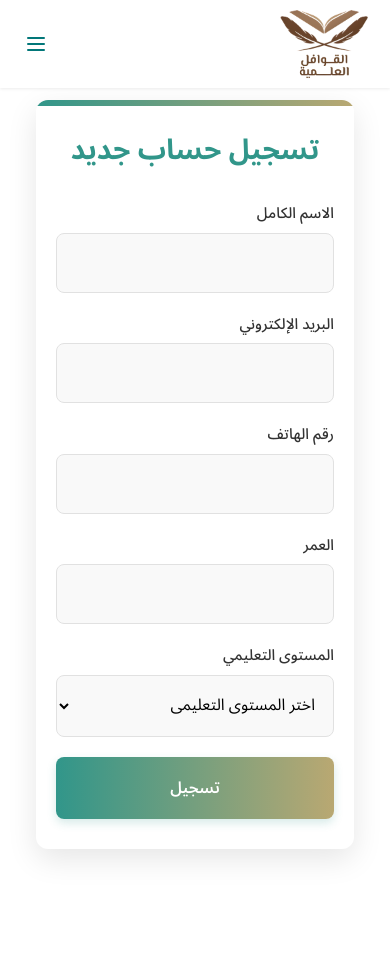
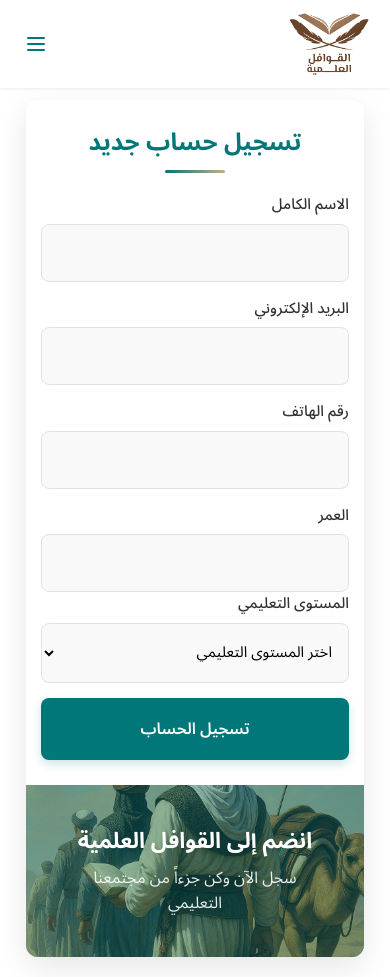
Before and after one commit to Anwrk/PFE, a Django app: page /register/ in a window 390 px wide. Before the commit the page ends 859 px from the top, so only its background shows below. Run offline with Django 4.2, Linux system fonts and the light colour scheme.

Commit message:
update: fixed logo size, improved input layout, changed submit button color, added AI background

```diff
--- a/main/static/css/register.css
+++ b/main/static/css/register.css
@@ -1,16 +1,31 @@
 :root {
-    --primary-color: #31968a;
-    --secondary-color: #b9a872;
+    --primary-color: #027779;
+    --primary-light: #058f92;
+    --primary-dark: #015c5e;
+    --secondary-color: #C3AC89;
+    --secondary-light: #d4c2a6;
     --text-dark: #333;
     --text-light: #666;
     --white: #ffffff;
     --border-radius: 8px;
     --shadow: 0 4px 12px rgba(0, 0, 0, 0.08);
+    --card-shadow: 0 10px 30px rgba(0, 0, 0, 0.1);
 }
+
 * {
     margin: 0;
     padding: 0;
     box-sizing: border-box;
+    font-family: 'Noto Sans Arabic', sans-serif;
+}
+
+body {
+    background-color: #f8f9fa;
+    direction: rtl;
+}
+
+section {
+    padding: 0 !important;
 }
 
 main {
@@ -18,29 +33,78 @@ main {
     display: flex;
     align-items: center;
     justify-content: center;
-    padding: 40px 20px;
+    padding: 20px;
     padding-top: 100px;
 }
 
-.form-section {
-    background-color: var(--white);
+.registration-container {
+    display: flex;
+    width: 100%;
+    max-width: 1000px;
+    background: var(--white);
     border-radius: 16px;
-    box-shadow: 0 10px 30px rgba(0, 0, 0, 0.1);
-    width: 100%;
-    max-width: 500px;
+    overflow: hidden;
+    box-shadow: var(--card-shadow);
+}
+
+.image-panel {
+    flex: 1;
+    background-color: var(--primary-color);
+    position: relative;
+    display: flex;
+    flex-direction: column;
+    align-items: center;
+    justify-content: center;
+    color: var(--white);
     padding: 40px;
-    position: relative;
+    min-height: 600px;
     overflow: hidden;
 }
 
-.form-section::before {
+.image-panel::before {
     content: "";
     position: absolute;
     top: 0;
     left: 0;
+    right: 0;
+    bottom: 0;
+    background-image: url(images/qawafil.png);
+    background-size: cover;
+    background-position: center;
+    opacity: 0.6;
+    z-index: 1;
+}
+
+.image-placeholder {
+    position: relative;
+    z-index: 2;
+    text-align: center;
+    padding: 20px;
+}
+
+.image-placeholder h3 {
+    font-size: 28px;
+    font-weight: 700;
+    margin-bottom: 16px;
+    text-shadow: 0 2px 4px rgba(0, 0, 0, 0.1);
+}
+
+.image-placeholder p {
+    font-size: 18px;
+    line-height: 1.6;
+    opacity: 0.9;
+}
+
+.form-panel {
+    flex: 1.2;
+    padding: 40px;
+    background-color: var(--white);
+}
+
+.form-section {
     width: 100%;
-    height: 6px;
-    background: linear-gradient(to right, var(--primary-color), var(--secondary-color));
+    max-width: 500px;
+    margin: 0 auto;
 }
 
 .form-section h2 {
@@ -49,11 +113,52 @@ main {
     margin-bottom: 30px;
     font-size: 28px;
     font-weight: 700;
+    position: relative;
+    padding-bottom: 12px;
+}
+
+.form-section h2::after {
+    content: "";
+    position: absolute;
+    bottom: 0;
+    left: 50%;
+    transform: translateX(-50%);
+    width: 60px;
+    height: 3px;
+    background: linear-gradient(to right, var(--primary-color), var(--secondary-color));
+    border-radius: 2px;
+}
+
+.form-row {
+    display: flex;
+    gap: 15px;
+    margin-bottom: 20px;
+}
+
+.form-row .form-group {
+    flex: 1;
+    margin-bottom: 0;
+}
+
+@media (max-width: 768px) {
+    .form-row {
+        flex-direction: column;
+        gap: 15px;
+    }
+
+    .form-row .form-group {
+        margin-bottom: 0;
+    }
+
+    .form-row:not(:last-child) {
+        margin-bottom: 0;
+    }
 }
 
 .form-group {
-    margin-bottom: 24px;
+    margin-bottom: 20px;
     position: relative;
+    width: 100%;
 }
 
 .form-group label {
@@ -80,11 +185,11 @@ main {
     border-color: var(--primary-color);
     outline: none;
     background-color: #fff;
-    box-shadow: 0 0 0 3px rgba(49, 150, 138, 0.1);
+    box-shadow: 0 0 0 3px rgba(2, 119, 121, 0.1);
 }
 
 .form-submit {
-    background: linear-gradient(to right, var(--primary-color), var(--secondary-color));
+    background: var(--primary-color);
     color: var(--white);
     border: none;
     width: 100%;
@@ -95,38 +200,16 @@ main {
     cursor: pointer;
     transition: all 0.3s ease;
     margin-top: 10px;
-    box-shadow: 0 4px 10px rgba(49, 150, 138, 0.2);
+    box-shadow: 0 4px 10px rgba(2, 119, 121, 0.2);
 }
 
 .form-submit:hover {
-    transform: translateY(-2px);
-    box-shadow: 0 6px 15px rgba(49, 150, 138, 0.3);
+    box-shadow: 0 6px 15px rgba(2, 119, 121, 0.3);
+    background: var(--primary-dark);
 }
 
 .form-submit:active {
     transform: translateY(0);
-}
-
-/* Responsive Adjustments */
-@media (max-width: 576px) {
-    .form-section {
-        padding: 30px 20px;
-        border-radius: 12px;
-    }
-
-    .form-group {
-        margin-bottom: 20px;
-    }
-
-    .form-group input,
-    .form-group select {
-        padding: 12px 14px;
-    }
-
-    .form-submit {
-        padding: 14px;
-        font-size: 16px;
-    }
 }
 
 /* Animation */
@@ -175,3 +258,73 @@ main {
     opacity: 0;
     animation: fadeIn 0.5s ease-out 0.6s forwards;
 }
+
+.login-link {
+    opacity: 0;
+    animation: fadeIn 0.5s ease-out 0.7s forwards;
+}
+
+/* Responsive Adjustments */
+@media (max-width: 992px) {
+    .registration-container {
+        flex-direction: column;
+        max-width: 600px;
+    }
+
+    .image-panel {
+        min-height: 200px;
+    }
+
+    .form-panel {
+        padding: 30px 25px;
+    }
+}
+
+@media (max-width: 576px) {
+    main {
+        padding-left: 10px;
+        padding-right: 10px;
+    }
+
+    .registration-container {
+        border-radius: 12px;
+    }
+
+    .image-panel {
+        min-height: 150px;
+        padding: 20px;
+    }
+
+    .image-placeholder h3 {
+        font-size: 22px;
+        margin-bottom: 8px;
+    }
+
+    .image-placeholder p {
+        font-size: 16px;
+    }
+
+    .form-panel {
+        padding: 25px 15px;
+    }
+
+    .form-section h2 {
+        font-size: 24px;
+        margin-bottom: 20px;
+    }
+
+    .form-group {
+        margin-bottom: 15px;
+    }
+
+    .form-group input,
+    .form-group select {
+        padding: 12px;
+        font-size: 15px;
+    }
+
+    .form-submit {
+        padding: 14px;
+        font-size: 16px;
+    }
+}
--- a/main/static/css/style.css
+++ b/main/static/css/style.css
@@ -938,8 +938,8 @@ section {
 }
 
 .navbar-logo {
-    width: 100px;
-    height: 100px;
+    width: 90px;
+    height: 90px;
 }
 
 .navbar-logo img {
--- a/main/templates/main/register.html
+++ b/main/templates/main/register.html
@@ -13,6 +13,8 @@
 
 {% block content %}
 <main>
+    <div class="registration-container">
+        <div class="form-panel">
             <section class="form-section">
                 <h2>تسجيل حساب جديد</h2>
                 <form method="POST">
@@ -27,6 +29,7 @@
                         <input type="email" name="email" id="email" required>
                     </div>
 
+                    <div class="form-row">
                         <div class="form-group">
                             <label for="phone_num">رقم الهاتف</label>
                             <input type="tel" name="phone_num" id="phone_num" required>
@@ -36,7 +39,7 @@
                             <label for="age">العمر</label>
                             <input type="number" name="age" id="age" min="5" max="120" required>
                         </div>
-
+                    </div>
                     <div class="form-group">
                         <label for="education_level">المستوى التعليمي</label>
                         <select name="education_level" id="education_level" required>
@@ -49,8 +52,16 @@
                         </select>
                     </div>
 
-            <button type="submit" class="form-submit">تسجيل</button>
+                    <button type="submit" class="form-submit">تسجيل الحساب</button>
                 </form>
             </section>
+        </div>
+        <div class="image-panel">
+            <div class="image-placeholder">
+                <h3>انضم إلى القوافل العلمية</h3>
+                <p>سجل الآن وكن جزءاً من مجتمعنا التعليمي</p>
+            </div>
+        </div>
+    </div>
 </main>
 {% endblock content %}
```
Also changed, not shown: main/static/css/images/qawafil.png (added). Lines whose indentation alone changed are shown as unchanged.
